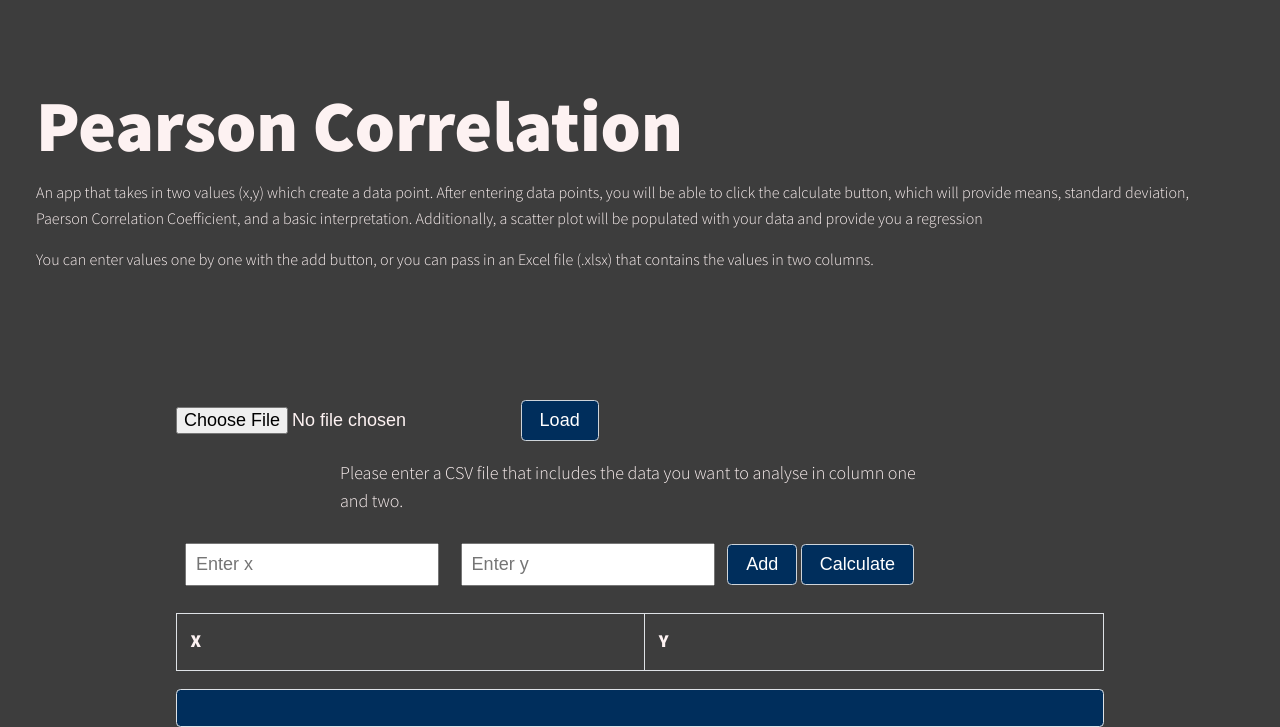
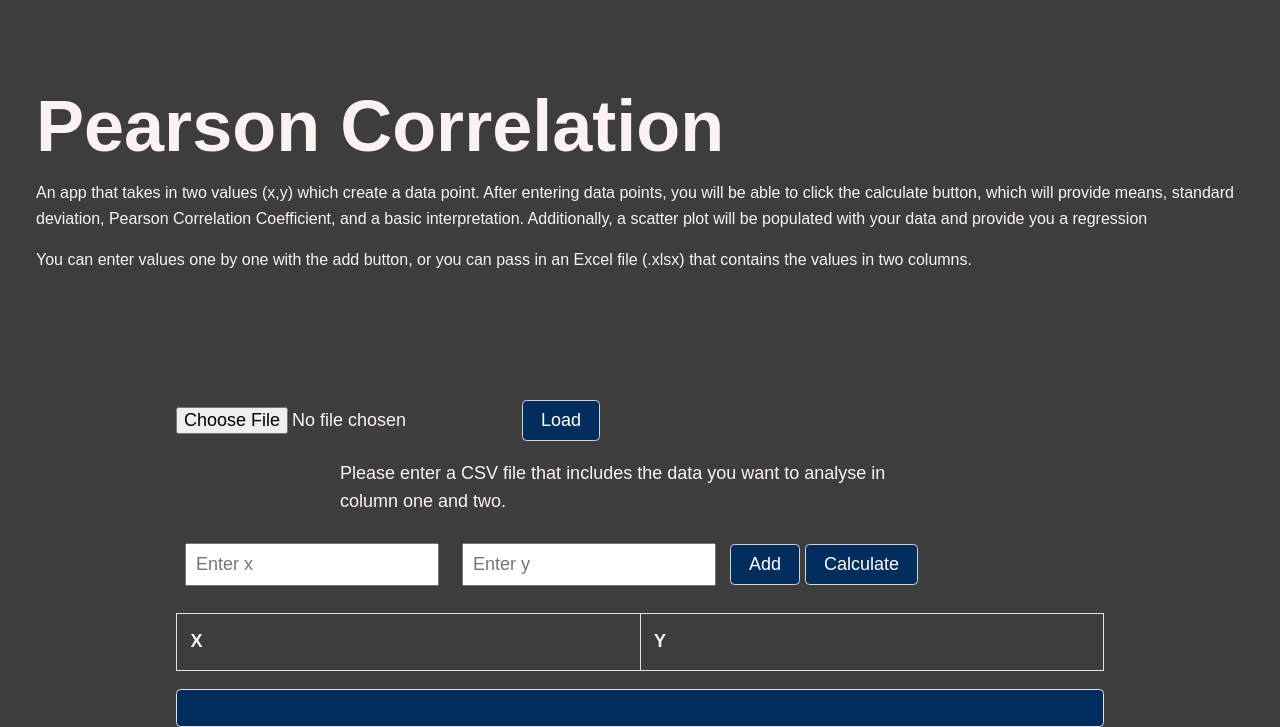
Before and after one commit to MarcoKu98/marcokushta, a Python web app: template templates/portfolio-item.html in a window 1280 px wide. Shown: the part 54-781 px from the top of the page. Run offline with Jinja, Linux system fonts and the light colour scheme; the template is opened without the code that fills it, so the values that code supplies are empty; some libraries are stand-ins or nearby versions.

Commit message:
Finalizing changes

```diff
--- a/js/index.js
+++ b/js/index.js
@@ -1,28 +1,39 @@
+// Side tab buttons and menu button
 const navToggle = document.querySelector('.nav-toggle');
 const navLinks = document.querySelectorAll('.nav__link')
 
+// event listener to open nav
 navToggle.addEventListener('click', () => {
     document.body.classList.toggle('nav-open');
 });
-
+// event listener to close nav
 navLinks.forEach(link => {
     link.addEventListener('click', () => {
         document.body.classList.remove('nav-open');
     })
 })
 
+// Takes an array as input, returns mean
 function calculateMean(values) {
     return values.reduce((a, b) => a + b) / values.length;
 }
 
+// Takes an array and their mean as input
+// Returns the standard deviation of the array
 function calculateStdDev(values, mean) {
     return Math.sqrt(values.map(value => Math.pow(value - mean, 2)).reduce((a, b) => a + b) / values.length);
 }
 
+/*
+   Takes two arrays as input
+   Returns the coefficient denominator if not zero
+   Else returns 0
+*/
 function calculatePearson(x, y) {
     let sumX = 0, sumY = 0, sumXY = 0, sumX2 = 0, sumY2 = 0;
     let n = x.length;
 
+    //Iterate through, get sums
     for (let i = 0; i < n; i++) {
         sumX += x[i];
         sumY += y[i];
@@ -31,6 +42,7 @@ function calculatePearson(x, y) {
         sumY2 += y[i] * y[i];
     }
 
+    //Calculate Pearson correlation
     let numerator = sumXY - (sumX * sumY / n);
     let denominator = Math.sqrt((sumX2 - (sumX * sumX / n)) * (sumY2 - (sumY * sumY / n)));
 
@@ -40,11 +52,16 @@ function calculatePearson(x, y) {
 
     return numerator / denominator;
 }
-
+/*
+   Function to calculate the linear regression for the scatter plot
+   Takes in two arrays as input
+   Returns an object containing the slope and intercept
+*/
 function calculateRegressionLine(x, y) {
     let sumX = 0, sumY = 0, sumXY = 0, sumX2 = 0;
     let n = x.length;
 
+    //Iterate through the data points
     for (let i = 0; i < n; i++) {
         sumX += x[i];
         sumY += y[i];
@@ -58,6 +75,8 @@ function calculateRegressionLine(x, y) {
     return { slope, intercept };
 }
 
+// Function to randomize colors for points in scatter plot
+// Returns a color of # format
 function getRandomColor() {
     var letters = '0123456789ABCDEF';
     var color = '#';
@@ -67,11 +86,21 @@ function getRandomColor() {
     return color;
 }
 
+// Initializing variables
 let xValues = [];
 let yValues = [];
 
+// Calculate button is disabled prior to entering event listener
 document.getElementById('calculate-button').disabled = true;
 
+/*
+   "Load" Button event listener.
+   After the user has chosen an xlsx file, this function
+   will transform it into a JSON format and extract
+   each value for each data point.
+   It will then create a row for all the values
+   under the right column.
+*/
 document.getElementById('load-button').addEventListener('click', function(event) {
     event.preventDefault();
     var fileInput = document.getElementById('file-input');
@@ -85,10 +114,11 @@ document.getElementById('load-button').addEventListener('click', function(event)
         var data = new Uint8Array(e.target.result);
         var workbook = XLSX.read(data, {type: 'array'});
 
-        // Assuming the data is in the first sheet and columns A (x values) and B (y values)
+        // Assuming the data is in the first sheet, i.e., columns A and B in Excel
         var worksheet = workbook.Sheets[workbook.SheetNames[0]];
         var jsonData = XLSX.utils.sheet_to_json(worksheet, {header: ["x", "y"]});
 
+        // Iterating through each row and retrieving x and y values
         for (var i = 0; i < jsonData.length; i++) {
             var x = parseFloat(jsonData[i].x);
             var y = parseFloat(jsonData[i].y);
@@ -98,36 +128,53 @@ document.getElementById('load-button').addEventListener('click', function(event)
             }
             xValues.push(x);
             yValues.push(y);
+
             var row = document.createElement('tr');
             row.innerHTML = '<td>' + x + '</td><td>' + y + '</td>';
             document.getElementById('data-points').appendChild(row);
         }
         document.getElementById('error').innerText = '';
+        //Enabling the calculate button
         document.getElementById('calculate-button').disabled = false;
     };
     reader.readAsArrayBuffer(file);
 });
 
-
+/*
+    "Add" button event listener.
+    Retrieves entered values by the user, checks for null and incorrect entry.
+    If everything is correct, adds them to a new row in the table.
+*/
 document.getElementById('add-button').addEventListener('click', function(event) {
     event.preventDefault();
     var x = parseFloat(document.getElementById('x').value);
     var y = parseFloat(document.getElementById('y').value);
+
+    //Checking for initial errors with entering data
     if (!x || !y || isNaN(x) || isNaN(y)) {
         document.getElementById('error').innerText = 'Please enter a real number.';
         return;
     }
     xValues.push(x);
     yValues.push(y);
+
     var row = document.createElement('tr');
     row.innerHTML = '<td>' + x + '</td><td>' + y + '</td>';
     document.getElementById('data-points').appendChild(row);
     document.getElementById('error').innerText = '';
+    //Enabling the calculate button
     document.getElementById('calculate-button').disabled = false;
 });
 
+// Initializing chart
 let chart;
-
+/*
+    "Calculate" button event listener.
+    Provides a naive interpretation based on calculated correlation.
+    Displays results, and refreshes the chart if the user
+    decides to add another data point after a first calculation
+    Also builds and displays the plot.
+*/
 document.getElementById('calculate-button').addEventListener('click', function(event) {
     event.preventDefault();
     var meanX = calculateMean(xValues);
@@ -135,6 +182,8 @@ document.getElementById('calculate-button').addEventListener('click', function(e
     var stdDevX = calculateStdDev(xValues, meanX);
     var stdDevY = calculateStdDev(yValues, meanY);
     var correlation = calculatePearson(xValues, yValues);
+
+    // Might not be correct, depends on context.
     var interpretation = 'No correlation';
     if (Math.abs(correlation) > 0.1) {
         interpretation = 'Some correlation';
@@ -160,6 +209,7 @@ document.getElementById('calculate-button').addEventListener('click', function(e
 
         // Calculate regression line
         var regressionLine = calculateRegressionLine(xValues, yValues);
+
          // Make plot
         var ctx = document.getElementById('scatter-plot').getContext('2d');
         chart = new Chart(ctx, {
@@ -173,7 +223,7 @@ document.getElementById('calculate-button').addEventListener('click', function(e
                             y: yValues[i]
                         };
                     }),
-                    pointBackgroundColor: colors,
+                    pointBackgroundColor: colors, // Scatter plot point colors
                 }, {
                     label: 'Regression Line',
                     data: xValues.map(function(e) {
--- a/templates/portfolio-item.html
+++ b/templates/portfolio-item.html
@@ -3,16 +3,17 @@
     <head>
         <meta charset="UTF-8">
         <meta name="viewport" content="width=device-width, initial-scale=1.0">
-        <title>Marco's Portfolio Website</title>
+        <title>Pearson Correlation</title>
         <link rel="stylesheet" href="https://cdnjs.cloudflare.com/ajax/libs/normalize/7.0.0/normalize.min.css">
         <link rel="stylesheet" href="https://cdnjs.cloudflare.com/ajax/libs/font-awesome/5.11.2/css/all.css" integrity="sha256-46qynGAkLSFpVbEBog43gvNhfrOj+BmwXdxFgVK/Kvc=" crossorigin="anonymous" />
-
-        <!-- Update these with your own fonts -->
-        <link href="https://fonts.googleapis.com/css?family=Source+Code+Pro:400,900|Source+Sans+Pro:300,900&display=swap" rel="stylesheet">
+        <!-- Font style-->
+        <link href='https://fonts.googleapis.com/css?family=Open Sans' rel="stylesheet">
 
         <link rel="stylesheet" href="../css/style.css">
 
     </head>
+
+    <!-- Header -->
     <body>
         <header>
             <button class="nav-toggle" aria-label="toggle navigation">
@@ -28,15 +29,16 @@
             </nav>
         </header>
 
-
+        <!-- Project title and desc -->
         <section class="intro">
             <h1 class="section__title section__title--intro">
                 <strong>Pearson Correlation</strong>
             </h1>
-            <p class="portfolio-item-individual-subtitle">An app that takes in two values (x,y) which create a data point. After entering data points, you will be able to click the calculate button, which will provide means, standard deviation, Paerson Correlation Coefficient, and a basic interpretation. Additionally, a scatter plot will be populated with your data and provide you a regression </p>
+            <p class="portfolio-item-individual-subtitle">An app that takes in two values (x,y) which create a data point. After entering data points, you will be able to click the calculate button, which will provide means, standard deviation, Pearson Correlation Coefficient, and a basic interpretation. Additionally, a scatter plot will be populated with your data and provide you a regression </p>
             <p class="portfolio-item-individual-subtitle">You can enter values one by one with the add button, or you can pass in an Excel file (.xlsx) that contains the values in two columns.</p>
         </section>
 
+        <!-- Main Content -->
         <div class="portfolio-item-individual">
             <form id="pearson-form">
                 <input type="file" id="file-input">
@@ -63,7 +65,6 @@
 
         <!-- Footer -->
         <footer class="footer">
-            <!-- replace with your own email address -->
             <a href="mailto:marcokushta@gmail.com">marcokushta@gmail.com</a>
             <ul class="social-list">
                 <li class="social-list__item">
@@ -79,7 +80,7 @@
             </ul>
         </footer>
 
-
+        <!-- Scripts -->
         <script src="../js/index.js"></script>
         <script src="https://cdn.jsdelivr.net/npm/chart.js"></script>
         <script src="https://unpkg.com/xlsx/dist/xlsx.full.min.js"></script>
```
Also changed, not shown: index.html (+7 -10 lines), img/PearsonCorrelation.png (renamed from img/Paerson Regressionpng.png).
